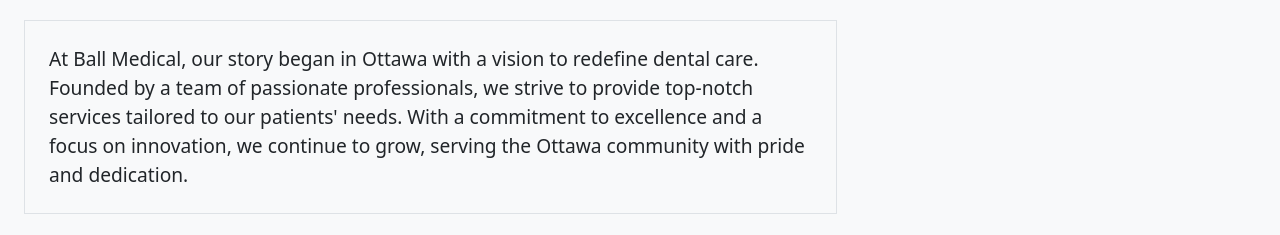
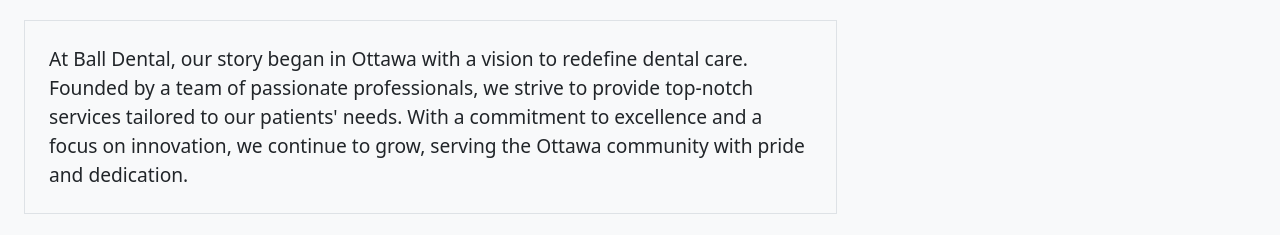
Before and after one commit to bluuluu/SEG3125Project1, a plain HTML site: page about.html in a window 1280 px wide. Shown: the part 164-399 px from the top of the page. Drawn offline with nearby package versions, Linux system fonts and the light colour scheme.

Commit message:
wrong word

```diff
--- a/about.html
+++ b/about.html
@@ -31,7 +31,7 @@
           <section class="mb-4">
             <h2 class="text-3xl font-bold mb-4">About us</h2>
             <p class="border p-4" style="font-size: 1.2rem;">
-              At Ball Medical, our story began in Ottawa with a vision to redefine dental care. Founded by a team of passionate professionals, we strive to provide top-notch services tailored to our patients' needs. With a commitment to excellence and a focus on innovation, we continue to grow, serving the Ottawa community with pride and dedication.
+              At Ball Dental, our story began in Ottawa with a vision to redefine dental care. Founded by a team of passionate professionals, we strive to provide top-notch services tailored to our patients' needs. With a commitment to excellence and a focus on innovation, we continue to grow, serving the Ottawa community with pride and dedication.
             </p>
           </section>
 
```
